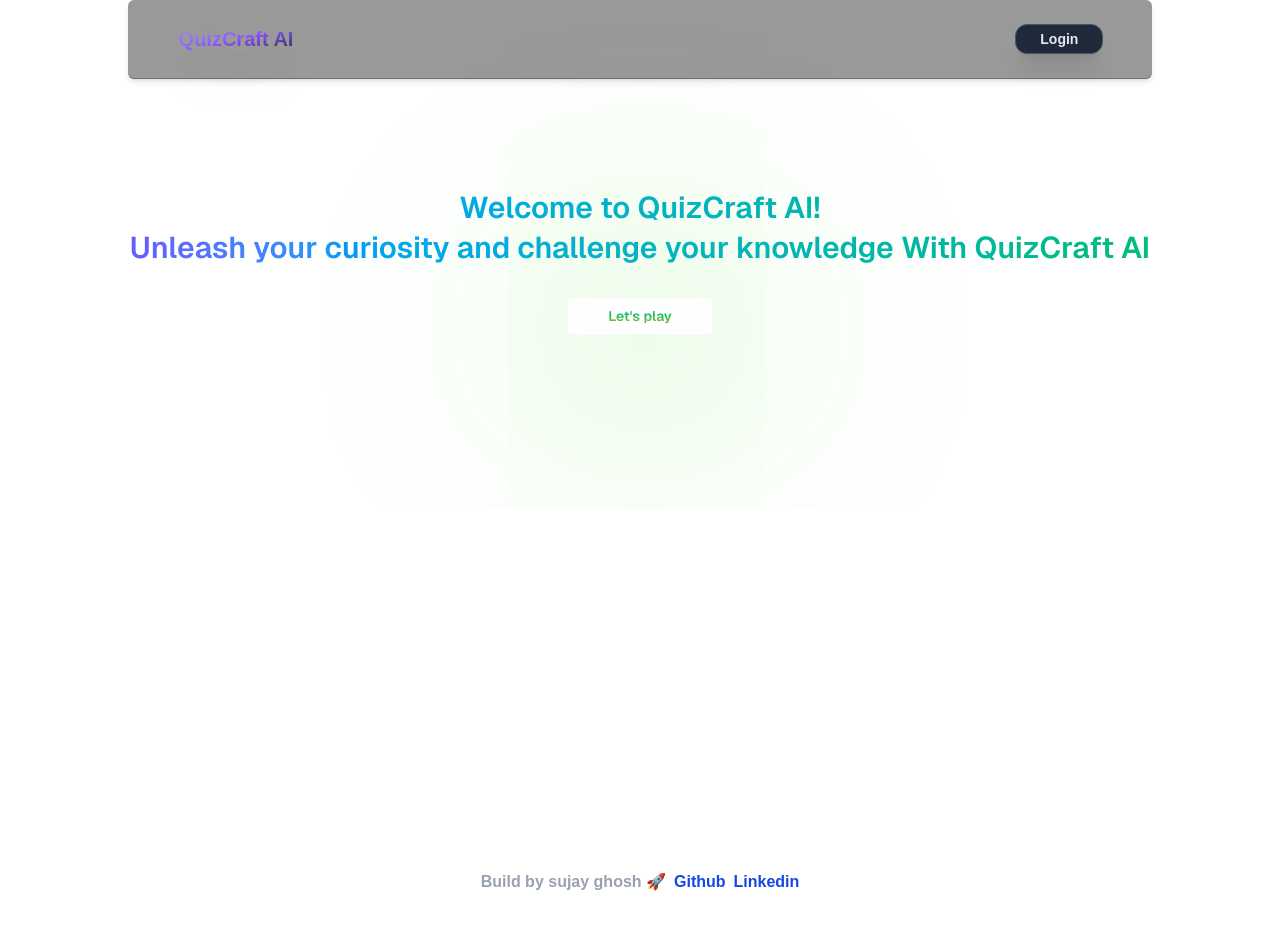
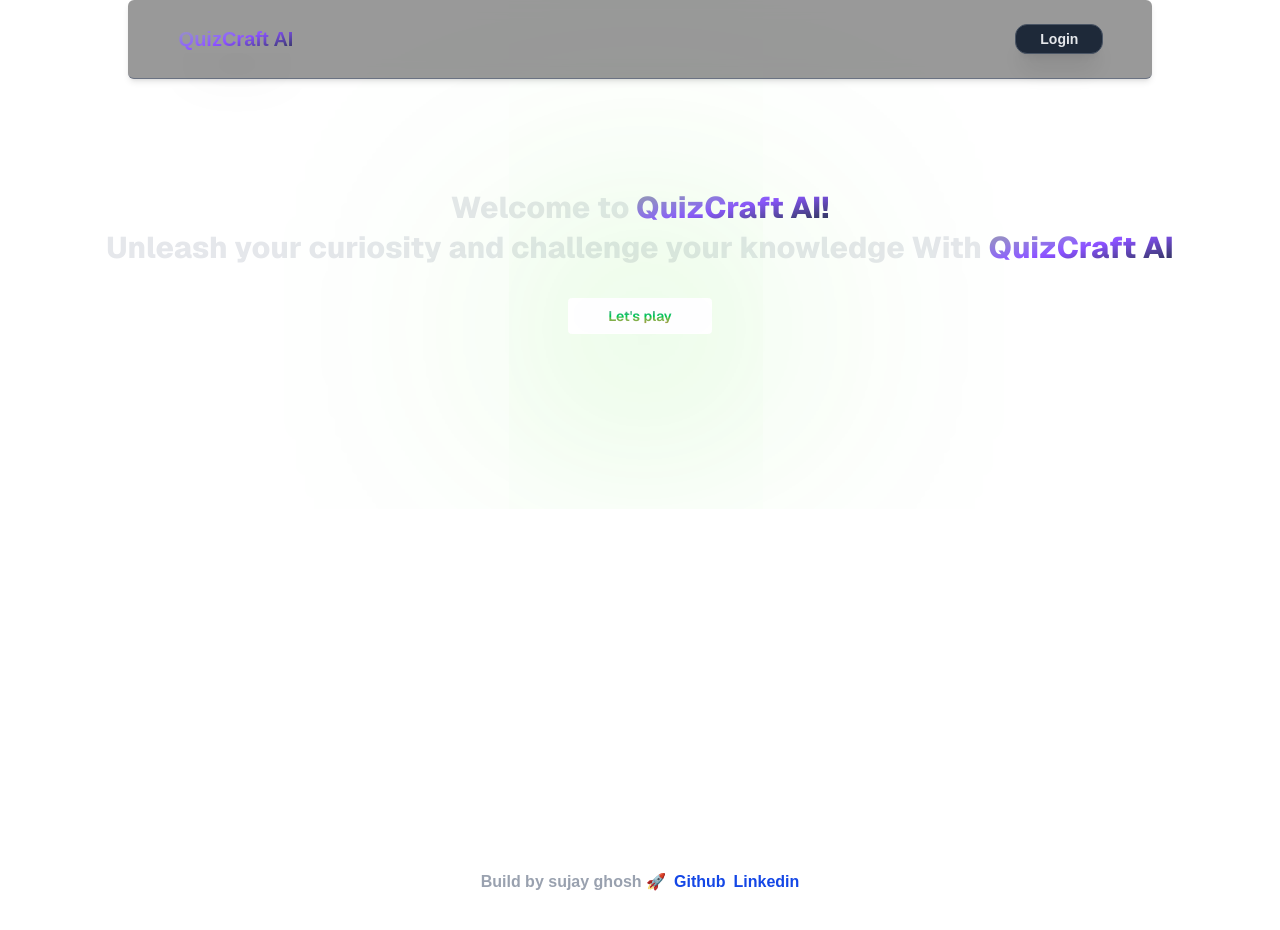
Before and after one commit to sujaycontributer/AI-Quiz-App, a Next.js app: page / in a window 1280 px wide. Shown: the top 930 px of the page. Built offline with nearby package versions, Linux system fonts and the light colour scheme; no server answers.

Commit message:
UI fixes

```diff
--- a/app/components/FrontPage.tsx
+++ b/app/components/FrontPage.tsx
@@ -2,11 +2,11 @@ import Link from "next/link";
 
 export default async function FrontPage(){
     return <div className="p-4 ">
-     <div className="mt-26 font-sans md:text-3xl font-semibold text-center bg-gradient-to-r from-indigo-500 from-10% via-sky-500 via-30% to-emerald-500 to-90% bg-clip-text text-transparent">
+     <div className="mt-26 font-sans md:text-3xl font-extrabold text-center text-gray-200">
 
-          Welcome to QuizCraft AI!
+          Welcome to <span className="bg-gradient-to-tl from-slate-800 via-violet-500 to-zinc-400 bg-clip-text text-transparent">QuizCraft AI!</span>
           <p className="md:mt-1">
-            Unleash your curiosity and challenge your knowledge With QuizCraft AI
+            Unleash your curiosity and challenge your knowledge With <span className="bg-gradient-to-tl from-slate-800 via-violet-500 to-zinc-400 bg-clip-text text-transparent">QuizCraft AI</span>
           </p>
 
           <Link  href={"/playground"} >
```
